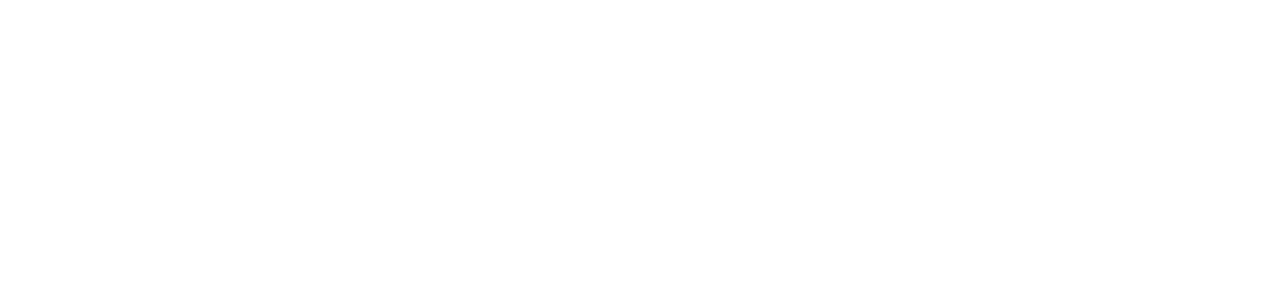
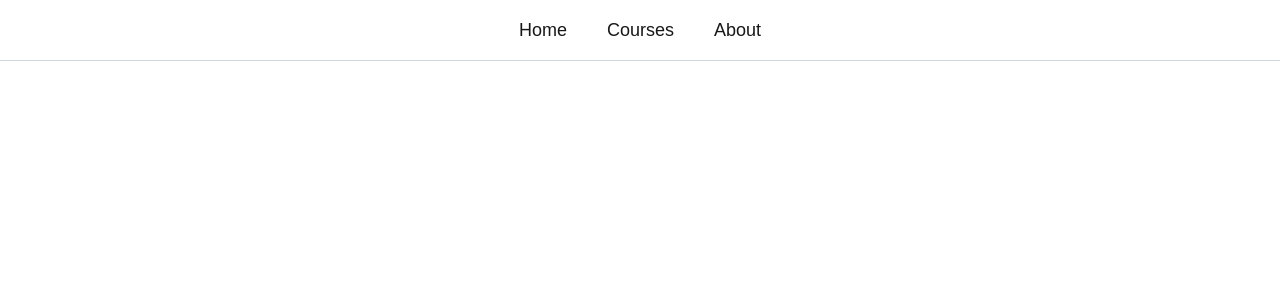
Before and after one commit to Lvhacker1/test-creation, a Next.js app: page / in a window 1280 px wide. Shown: the top 300 px of the page. Built offline with nearby package versions, Linux system fonts and the light colour scheme.

Commit message:
add navlinks to header

```diff
--- a/src/components/Header.tsx
+++ b/src/components/Header.tsx
@@ -1,6 +1,14 @@
+import { navLinks } from "@/data/data";
+import Link from "next/link";
+
 const Header = () => {
     return (
-        <header>
+        <header className="p-4 border-b border-b-gray-300 flex justify-around items-center">
+            <nav className="space-x-5 text-lg font-medium md:space-x-10">
+                {navLinks.map(link =>
+                    <Link key={link.href} href={link.href }>{link.name}</Link>
+                )}
+            </nav>
 
         </header>
     )
```
